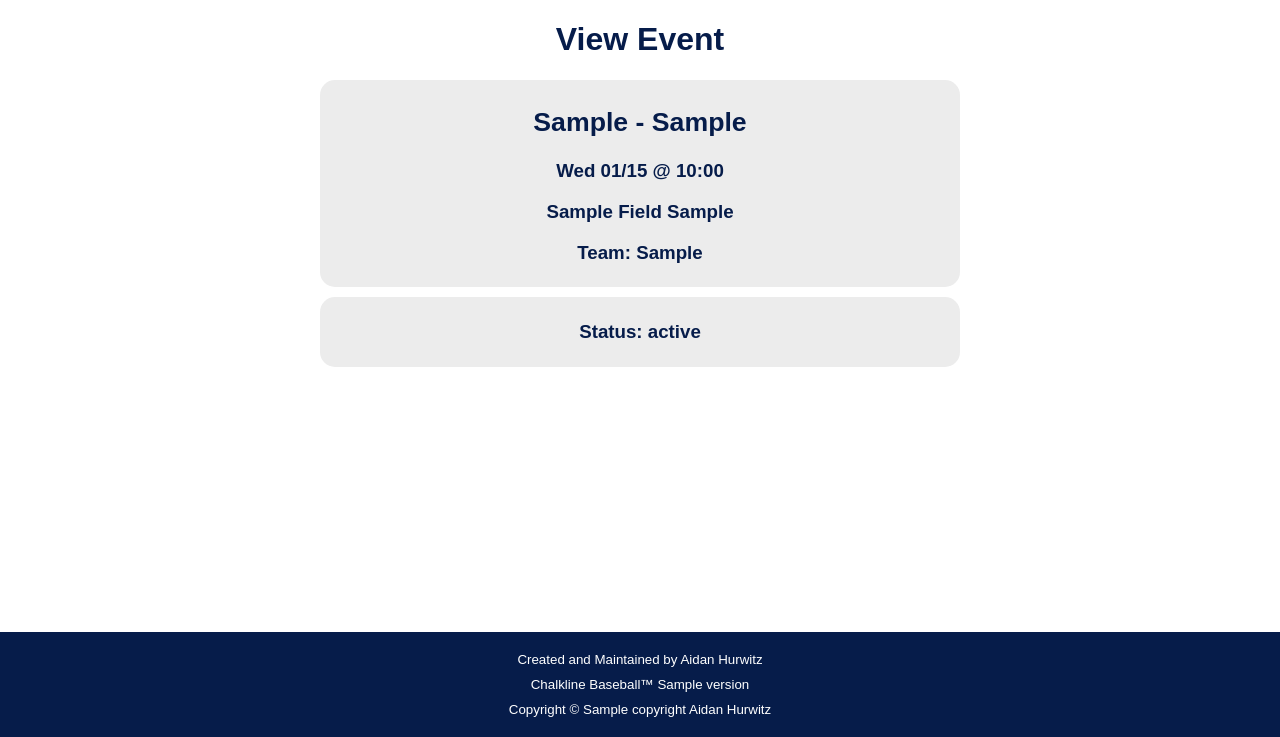
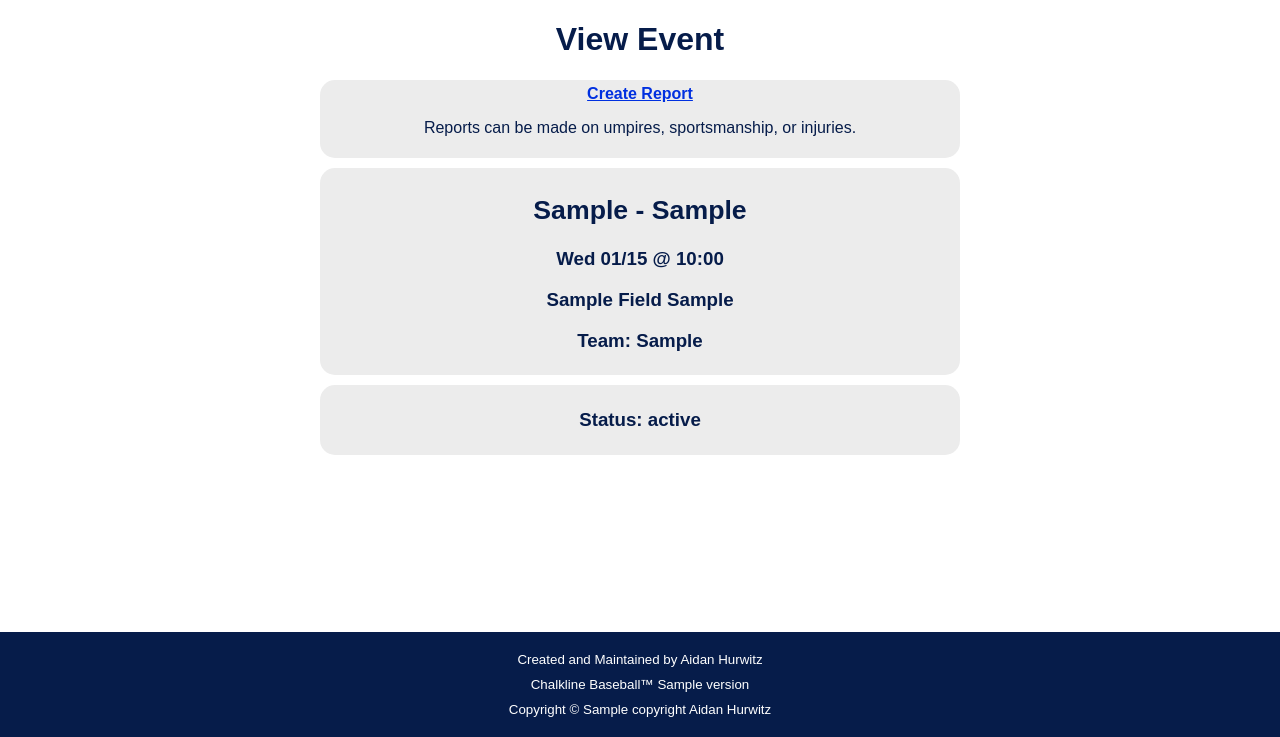
Before and after one commit to jamesus88/chalkline_v2, a Python web app: template chalkline/templates/view_info/event.html in a window 1280 px wide. Shown: the part 63-800 px from the top of the page. Run offline with Jinja, Linux system fonts and the light colour scheme; the template is opened without the code that fills it: most values are stand-ins (such as "Sample title", 1, 10 or a date in 2020); some libraries are stand-ins or nearby versions.

Commit message:
added report link and past games up to 6 hrs

```diff
--- a/chalkline/get_events.py
+++ b/chalkline/get_events.py
@@ -45,7 +45,7 @@
        criteria.append({'editRules.visible': True})
 
     if filter.hidePast:
-        criteria.append({'eventDate': {'$gte': server.todaysDate(padding_hrs=-2)}})
+        criteria.append({'eventDate': {'$gte': server.todaysDate(padding_hrs=-6)}})
 
     if filter.eventTypeFilter:
         if filter.eventTypeFilter == 'Umpire Duty':
--- a/chalkline/templates/view_info/event.html
+++ b/chalkline/templates/view_info/event.html
@@ -12,6 +12,12 @@
         <h1>View Event</h1>
         <h4 class='error'>{{sobj.msg}}</h4>
     </center>
+    <section>
+        <center>
+            <a href="https://docs.google.com/forms/d/e/1FAIpQLSfudF_82plwfscv_cZvJ0ou64Sk3cTsmskPL7wM1xKUM6e0tQ/viewform?usp=pp_url&entry.1330757817={{event._id}}">Create Report</a>
+            <p>Reports can be made on umpires, sportsmanship, or injuries.</p>
+        </center>
+    </section>
 
     {% if 'admin' not in user.role %}
         <section>
```
